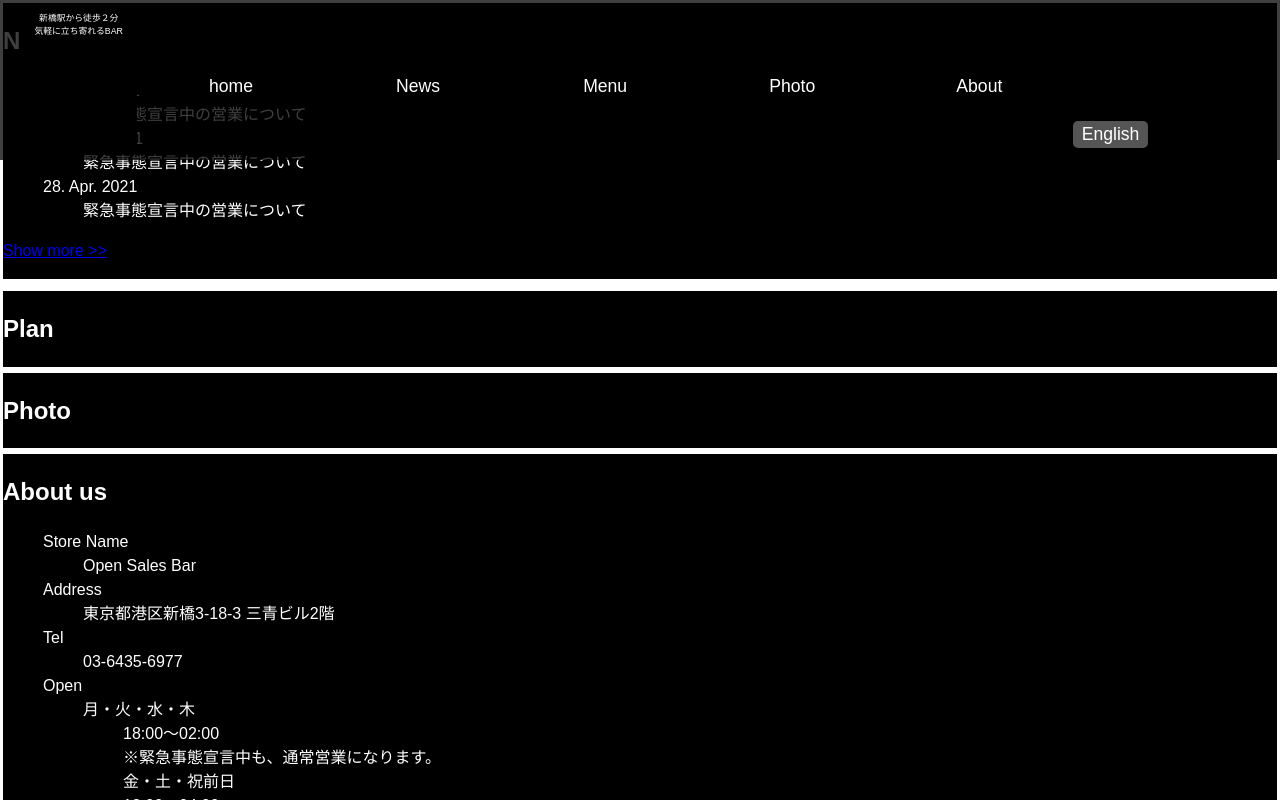
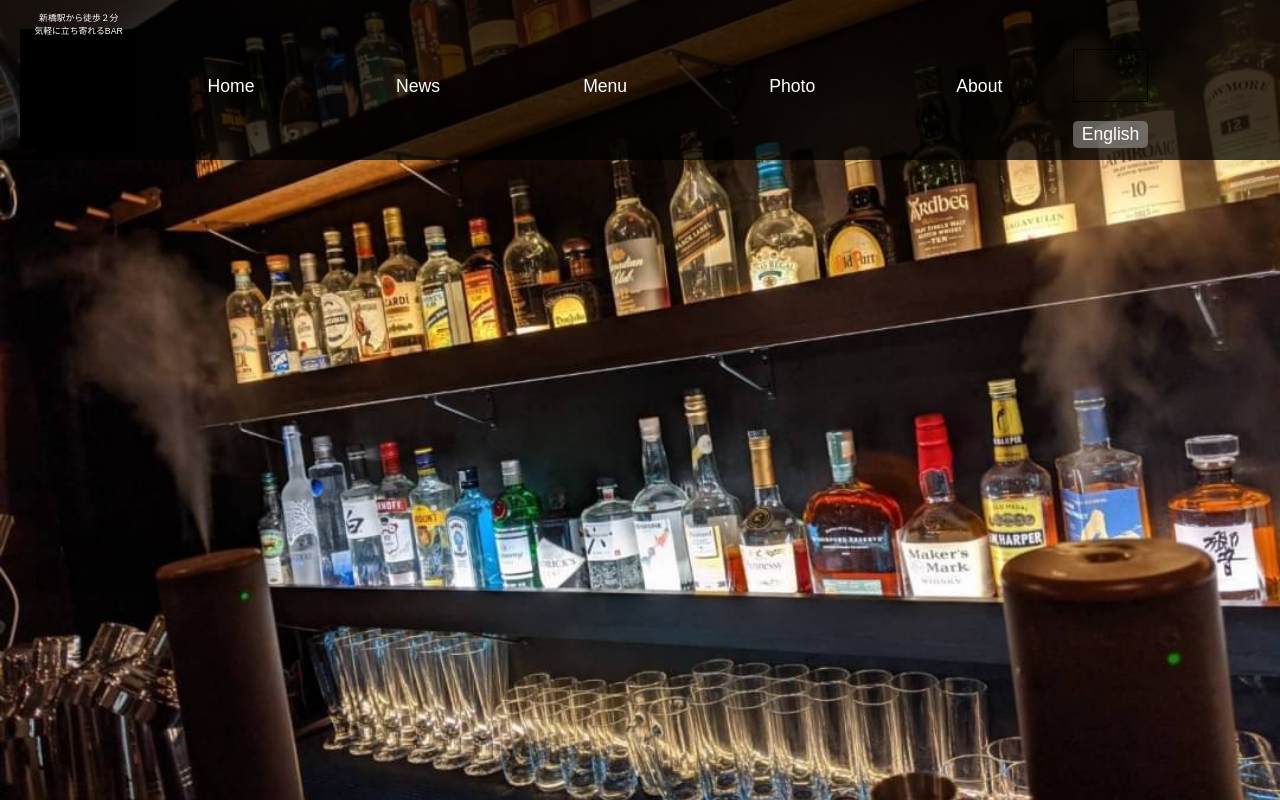
Before and after one commit to nightbeefstew/OpenSalesBarWeb, a Vue app in the folder opensalesbarweb/: page / in a window 1280 px wide. Shown: the top 800 px of the page. Built offline with nearby package versions, Linux system fonts and the light colour scheme.

Commit message:
メインビジュアルの実装 GlobalHeaderにz-indexを指定、誤字修正

```diff
--- a/opensalesbarweb/src/components/GlobalHeader.vue
+++ b/opensalesbarweb/src/components/GlobalHeader.vue
@@ -15,7 +15,7 @@
         <li>
            <p>新橋駅から徒歩２分<br>気軽に立ち寄れるBAR</p>
         </li>
-        <li>home</li>
+        <li>Home</li>
         <li>News</li>
         <li class="pulldown">
           Menu
@@ -54,6 +54,7 @@
   position: fixed;
   top: 0;
   left: 0;
+  z-index: 1;
 }
 
 .gNavi/*widthは1309px*/ {
--- a/opensalesbarweb/src/views/Home.vue
+++ b/opensalesbarweb/src/views/Home.vue
@@ -134,4 +134,13 @@ export default {
     color: red;
   }
 
+  .mainVisual {
+    display: block;
+    position: relative;
+    height: 100vh;
+    margin: 0 0 10em 0;
+    width: 100%;
+    background: url("~@/assets/images/top1.jpg") no-repeat center/cover;
+  }
+
 </style>
```
Lines whose indentation alone changed are shown as unchanged.
